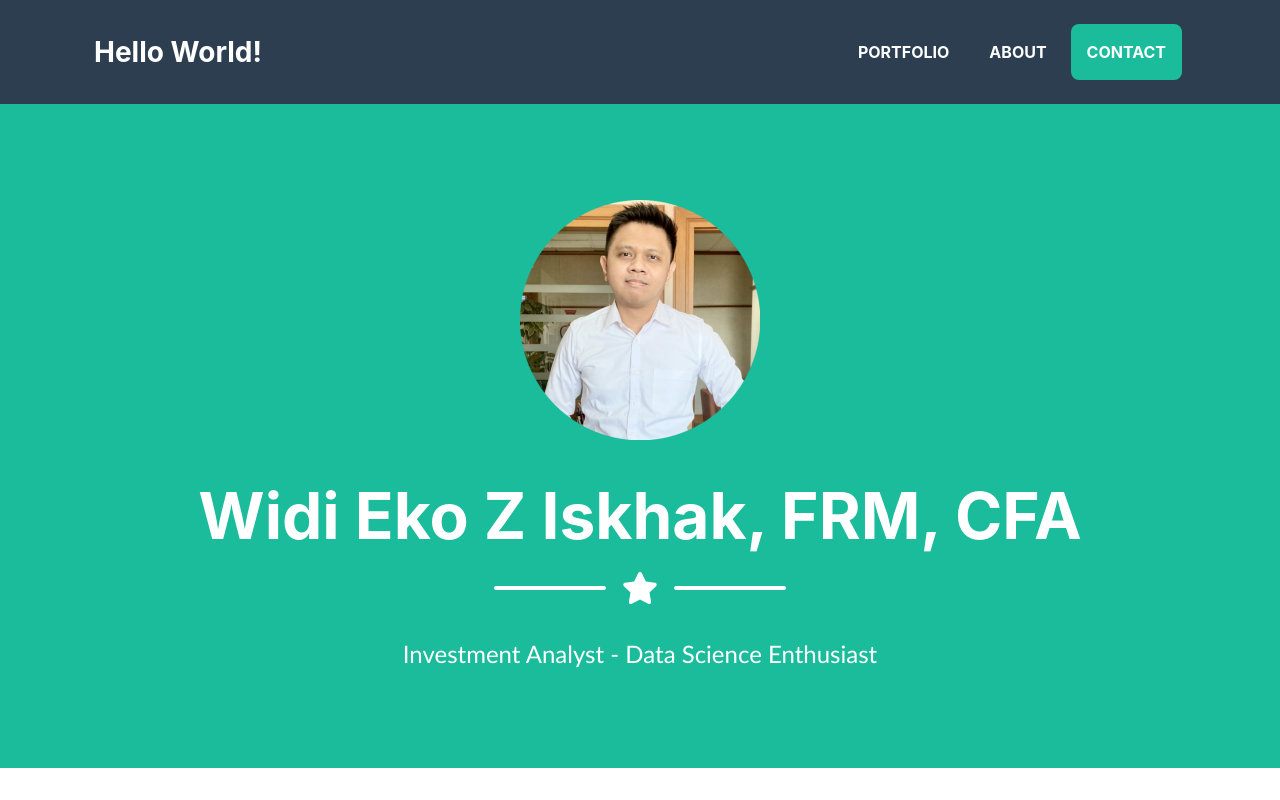
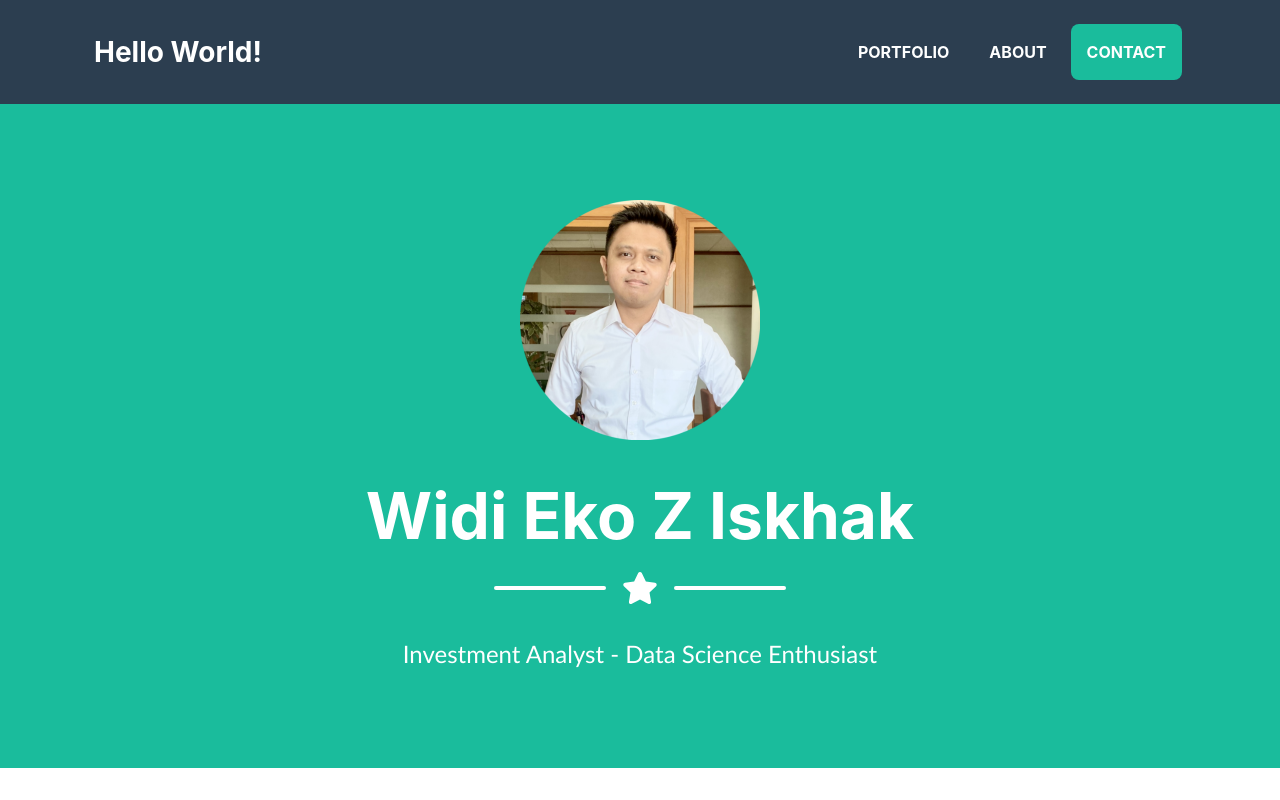
Before and after one commit to helloworld-wezi/helloworld-wezi.github.io, a plain HTML site: page index.html in a window 1280 px wide. Shown: the top 800 px of the page. Drawn offline with nearby package versions, Linux system fonts and the light colour scheme; a web font is replaced by a local one.

Commit message:
Removing my FRM and CFA title

```diff
--- a/index.html
+++ b/index.html
@@ -34,7 +34,7 @@
             <div class="container d-flex align-items-center flex-column">
                 <!-- Masthead Avatar Image--><img class="masthead-avatar mb-5" src="assets/img/imageedit_3_9363541941.png" alt="">
                 <!-- Masthead Heading-->
-                <h1 class="masthead-heading mb-0">Widi Eko Z Iskhak, FRM, CFA</h1>
+                <h1 class="masthead-heading mb-0">Widi Eko Z Iskhak</h1>
                 <!-- Icon Divider-->
                 <div class="divider-custom divider-light">
                     <div class="divider-custom-line"></div>
```
